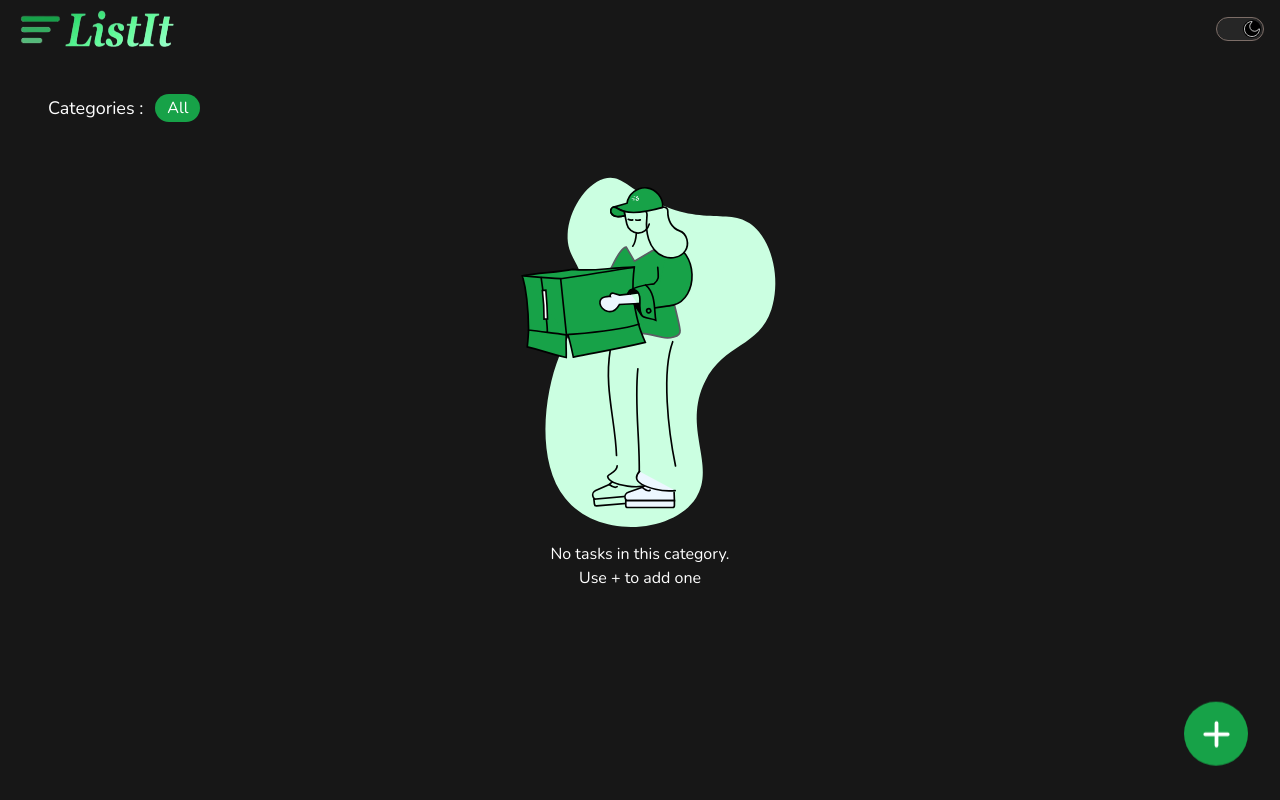
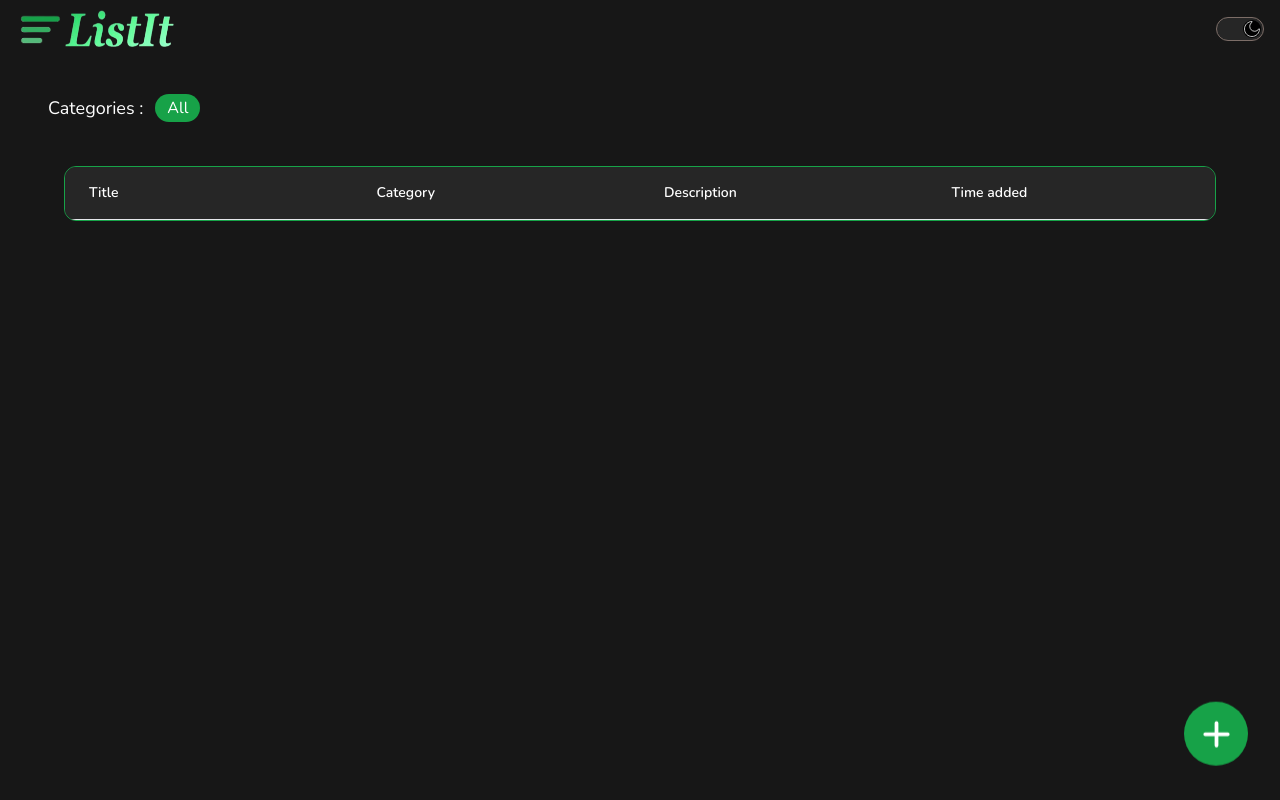
Before and after one commit to AlirezaSadeghiGT4X/ListIt, a React (Vite) app: page / in a window 1280 px wide. Built offline with nearby package versions, Linux system fonts and the light colour scheme.

Commit message:
Fix change between categories bug

```diff
--- a/src/Main/Todos.jsx
+++ b/src/Main/Todos.jsx
@@ -1,14 +1,40 @@
+/* eslint-disable react-hooks/set-state-in-effect */
 import { useLocalStorage } from "usehooks-ts";
 import AddTodo from "./AddTodo";
 import Empty from "./Empty";
 import TodoList from "./TodoList";
+import { useEffect, useState } from "react";
 
 export default function Todos({ selectedCategory, setSelectedCategory }) {
 	const [data, setValue, removeValue] = useLocalStorage("todos", []);
 	let todos = data;
+	let [status, setStatus] = useState(null);
+	let [categoryStatus, setCategoryStatus] = useState(null);
+	useEffect(() => {
+		setCategoryStatus(null);
+		for (const todo of todos) {
+			if (todo.category == selectedCategory) {
+				setCategoryStatus(true);
+				break;
+			}
+		}
+		if (todos.length > 0 && categoryStatus != null) {
+			setStatus(true);
+		} else if (
+			selectedCategory == undefined &&
+			todos != undefined &&
+			status != true
+		) {
+			setStatus(true);
+		} else if (selectedCategory == "All") {
+			setStatus(true);
+		} else {
+			setStatus(null);
+		}
+	}, [categoryStatus, data, selectedCategory, status, todos]);
 	return (
 		<div className="relative w-full">
-			{todos == null || todos == undefined || todos == "" ? (
+			{status != true ? (
 				<div className="mb-36">
 					<Empty />
 				</div>
```
